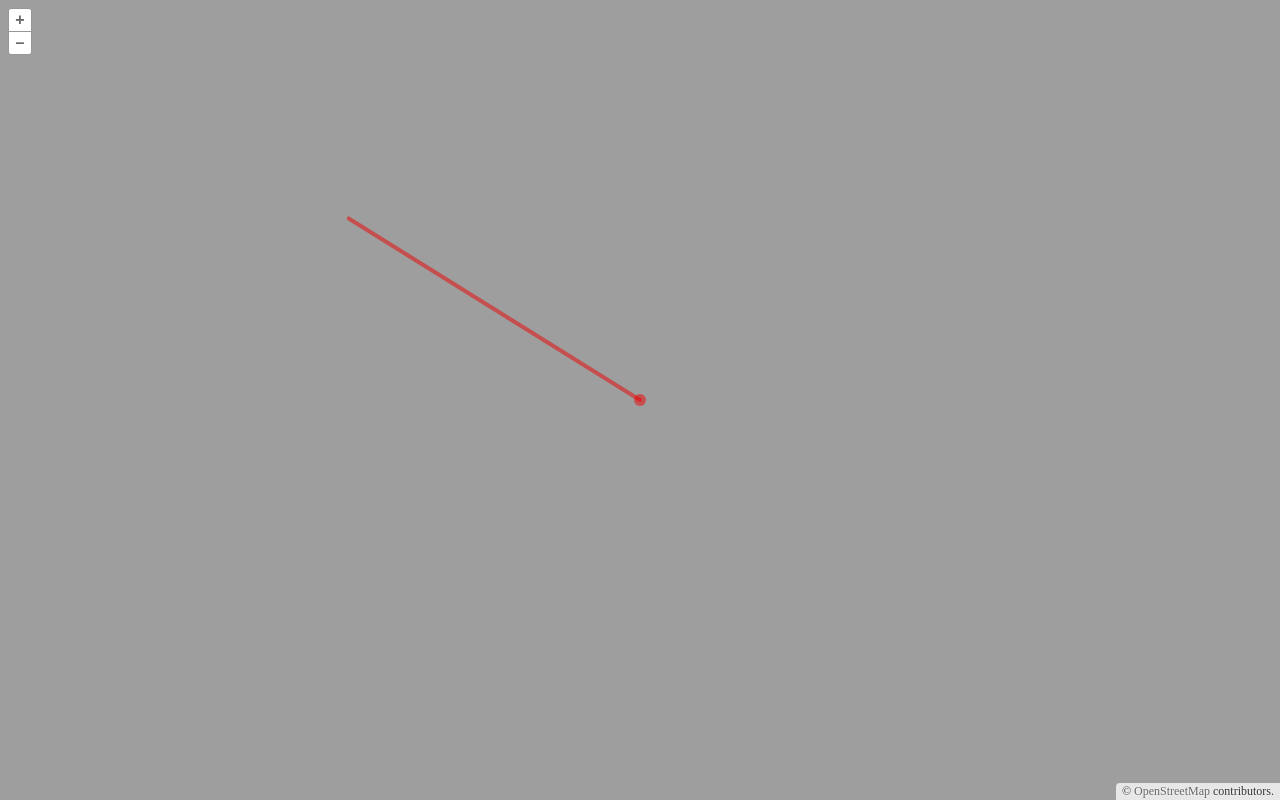
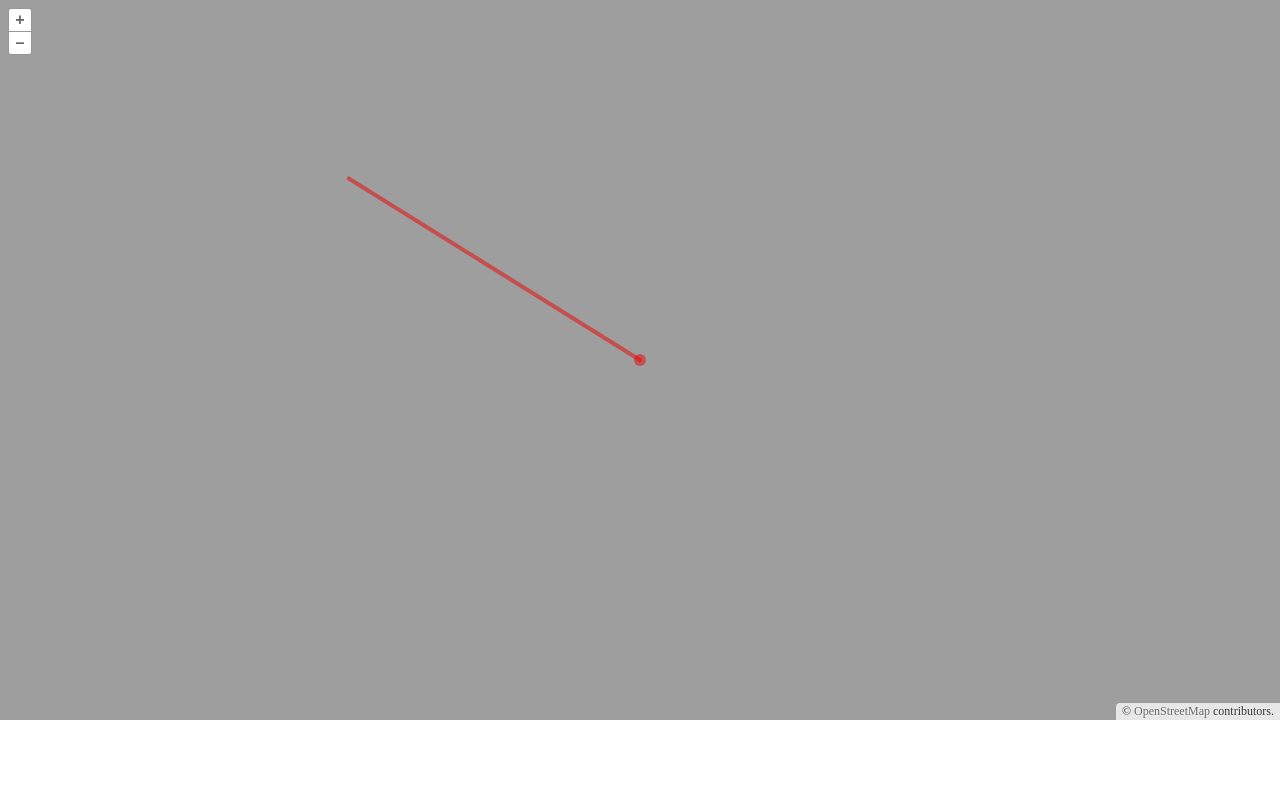
Before and after one commit to ppaula/CityGrapherVisualizer, a website built with Parcel: page index.html in a window 1280 px wide. Built offline with nearby package versions, Linux system fonts and the light colour scheme.

Commit message:
test commit

```diff
--- a/index.html
+++ b/index.html
@@ -5,7 +5,7 @@
   		<link rel="stylesheet" type="text/css" href="./css/main.css">
 	</head>
 	<body>
-		<div id="OsmMap" style="height:100%"></div>
+		<div id="OsmMap" style="height:90%"></div>
 		<script src="./scripts/map.js"></script>
 	</body>
 </html>
```
